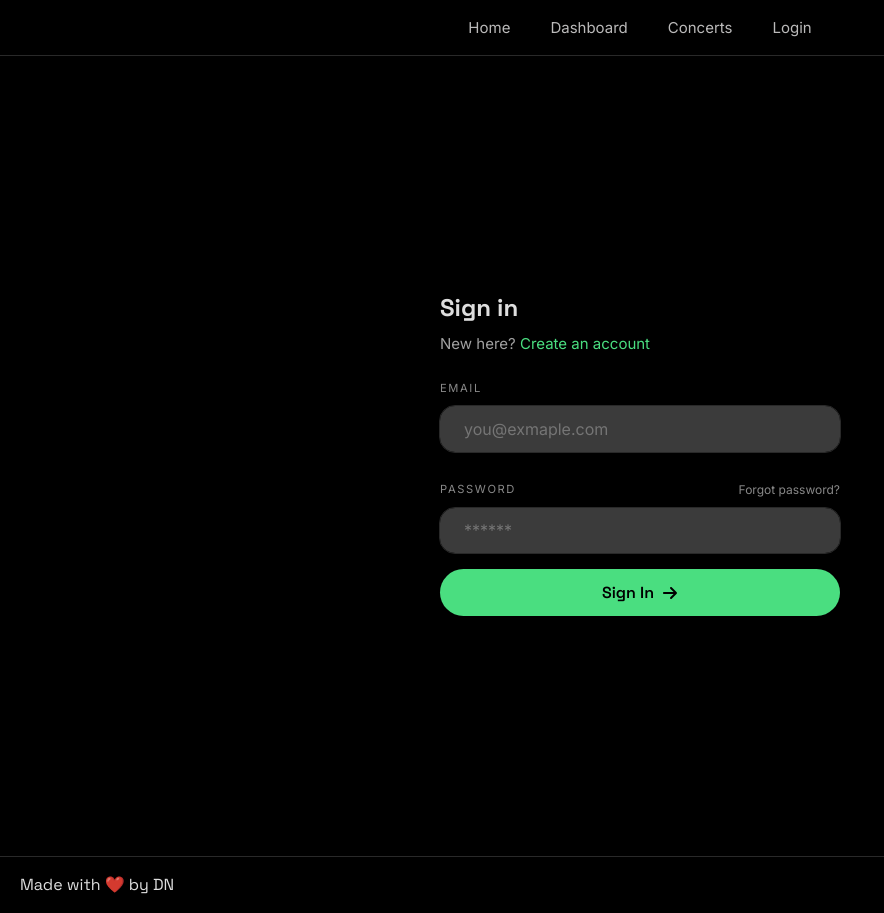
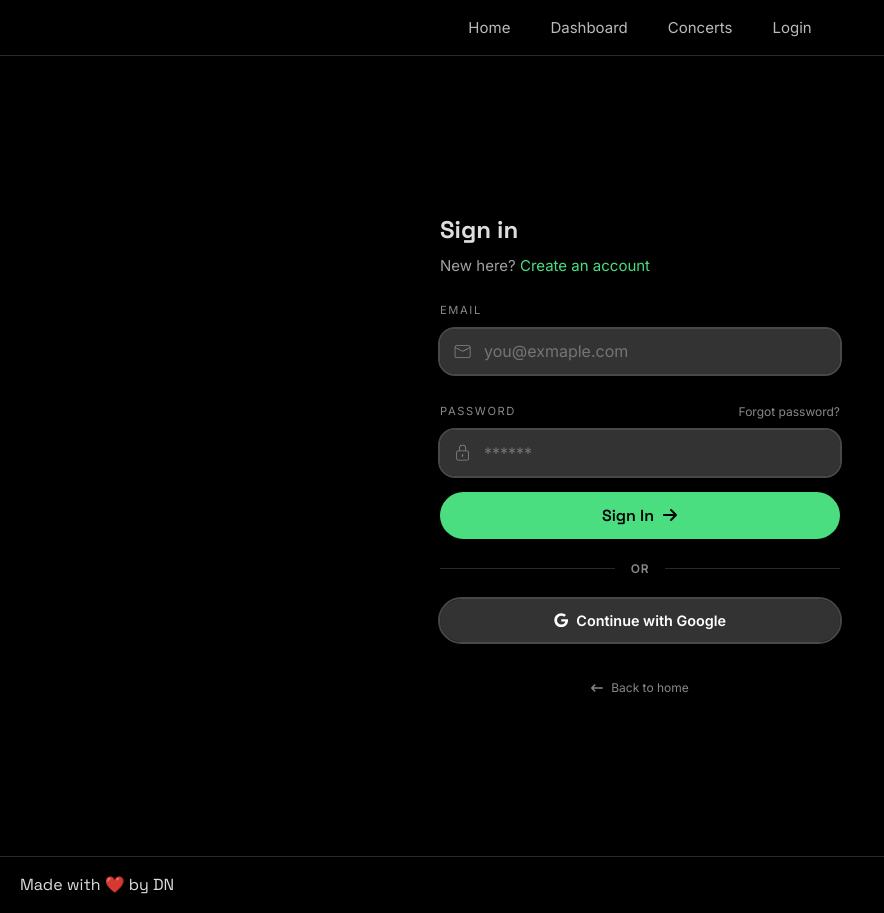
Before and after one commit to dani-1013/concert-companion, a React (Vite) app in the folder frontend/: page /login in a window 1280 px wide. Shown: the whole page, without its empty margins (0-884 px from the left). Built offline with nearby package versions, Linux system fonts and the light colour scheme.

Commit message:
Finished UI of login page

```diff
--- a/frontend/src/components/StatCard.tsx
+++ b/frontend/src/components/StatCard.tsx
@@ -1,13 +1,14 @@
 type StatCardProps = {
     number: string;
     label: string;
+    color?: string;
 };
 
-function StatCard({ number, label }: StatCardProps) {
+function StatCard({ number, label, color = "#4ade80" }: StatCardProps) {
   return (
     <div className = "stat-card">
-        <h1>{number}</h1>
-        <p>{label}</p>
+        <h1 className = "stat-number" style = {{ color: color}}>{number}</h1>
+        <p className = "stat-label">{label}</p>
     </div>
   );
 }
--- a/frontend/src/index.scss
+++ b/frontend/src/index.scss
@@ -310,17 +310,41 @@ main {
     font-size: 0.7rem;
     letter-spacing: 0.1rem;
   }
-}
 
   .forgot-password-link {
     font-family: $font-inter;
     color: #888;
     font-size: 0.75rem;
     cursor: pointer;
+
+    &:hover {
+      color: $neon-purple;
+    }
   }
 
-.forgot-password-link:hover {
-  color: $neon-purple;
+  .input-wrapper {
+    display: flex;
+    align-items: center;
+    background-color: #333333;
+    border-radius: 15px;
+    padding: 0 0.8rem;
+    width: 100%;
+    box-sizing: border-box;
+    outline: 2px solid rgb(72, 72, 72);
+
+    .email-icon, .password-icon {
+      color: #888;
+      font-size: 1.2rem;
+      margin-right: 0.75rem;
+      flex-shrink: 0;
+      display: flex;
+      align-items: center;
+    }
+
+    &:focus-within {
+      outline: 2px solid $neon-purple;
+    }
+  }
 }
 
 .login-box p {
@@ -329,21 +353,16 @@ main {
 }
 
 .email-box, .password-box {
-  border-radius: 15px;
-  padding: 0.8rem 1.5rem;
+  padding: 0.8rem 0;
   width: 100%;
   color: white;
+  background: transparent;
   border: none;
   font-family: $font-inter;
   font-size: 1rem;
   text-align: left;
   box-sizing: border-box;
-  background-color: #3b3b3b;
-  outline: 1px solid rgb(41, 41, 41);
-
-  &:focus {
-    outline: 1px solid $neon-purple;
-  }
+  outline: none;
 }
 
 .login-button {
@@ -362,3 +381,69 @@ main {
   font-family: $font-space;
   font-size: 1rem;
 }
+
+.divider-row {
+  display: flex;
+  align-items: center;
+  justify-content: center;
+  width: 100%;
+  margin: 0.5rem 0 0.5rem 0;
+
+  .line {
+    flex-grow: 1;
+    height: 1px;
+    background-color: rgb(41, 41, 41);
+  }
+
+  .or-text {
+    padding: 0 1rem;
+    color: #888888;
+    font-family: $font-inter;
+    font-size: 0.75rem;
+    font-weight: 600;
+    letter-spacing: 0.05rem;
+  }
+}
+
+.google-button {
+  display: inline-flex;
+  align-items: center;
+  justify-content: center;
+  gap: 8px;
+  background: #333333;
+  color: white;
+  border: none;
+  padding: 13px 25px;
+  border-radius: 25px;
+  cursor: pointer;
+  font-weight: 600;
+  position: relative;
+  font-family: $font-inter;
+  font-size: 0.9rem;
+  outline: 2px solid rgb(72, 72, 72);
+
+  &:hover {
+    background-color: rgb(80, 80, 80);
+  }
+}
+
+.back-home {
+  display: flex;
+  justify-content: center;
+  margin-top: 1.5rem;
+  width: 100%;
+
+  a {
+    display: inline-flex;
+    align-items: center;
+    gap: 8px;
+    color: #888888;
+    text-decoration: none;
+    font-family: $font-inter;
+    font-size: 0.75rem;
+
+    &:hover {
+      color: white;
+    }
+  }
+}
--- a/frontend/src/pages/Home.tsx
+++ b/frontend/src/pages/Home.tsx
@@ -26,9 +26,9 @@ function Home() {
 
         <div className = "numbers-cards">
           <StatCard number = "124" label = "TOTAL SHOWS" />
-          <StatCard number = "88" label = "UNIQUE ARTISTS" />
+          <StatCard number = "88" label = "UNIQUE ARTISTS" color = "#a855f7" />
           <StatCard number = "4.2" label = "AVG RATING" />
-          <StatCard number = "42" label = "VENUES" />
+          <StatCard number = "42" label = "VENUES" color = "#a855f7" />
         </div>
       </section>
 
--- a/frontend/src/pages/Login.tsx
+++ b/frontend/src/pages/Login.tsx
@@ -1,4 +1,9 @@
+import { Link } from "react-router-dom";
 import { FaArrowRight } from "react-icons/fa6";
+import { CiMail } from "react-icons/ci";
+import { CiLock } from "react-icons/ci";
+import { FaGoogle } from "react-icons/fa";
+import { FaArrowLeftLong } from "react-icons/fa6";
 
 function Login() {
   return (
@@ -12,6 +17,10 @@ function Login() {
 
           <div className = "input-group">
             <label htmlFor = "email">EMAIL</label>
+            <div className = "input-wrapper">
+              <span className = "email-icon">
+                <CiMail/>
+              </span>
               <input
                 id = "email"
                 type = "email"
@@ -20,6 +29,7 @@ function Login() {
                 required>
               </input>
             </div>
+          </div>
 
           <div className = "input-group">
             <div className = "label-row">
@@ -27,16 +37,29 @@ function Login() {
               <span className = "forgot-password-link">Forgot password?</span>
             </div>
 
+            <div className = "input-wrapper">
+              <span className = "password-icon">
+                <CiLock />
+              </span>
               <input
               type = "password"
               placeholder = "******"
               className = "password-box"
               required>
             </input>
-
+            </div>
           </div>
 
           <button type = "submit" className = "login-button">Sign In <FaArrowRight /></button>
+          <div className = "divider-row">
+            <span className = "line"></span>
+            <span className = "or-text">OR</span>
+            <span className = "line"></span>
+          </div>
+          <button type = "submit" className = "google-button"><FaGoogle />Continue with Google</button>
+          <div className = "back-home">
+            <Link to="/"><FaArrowLeftLong /> Back to home</Link>
+          </div>
         </form>
 
       </div>
```
Lines whose indentation alone changed are shown as unchanged.
